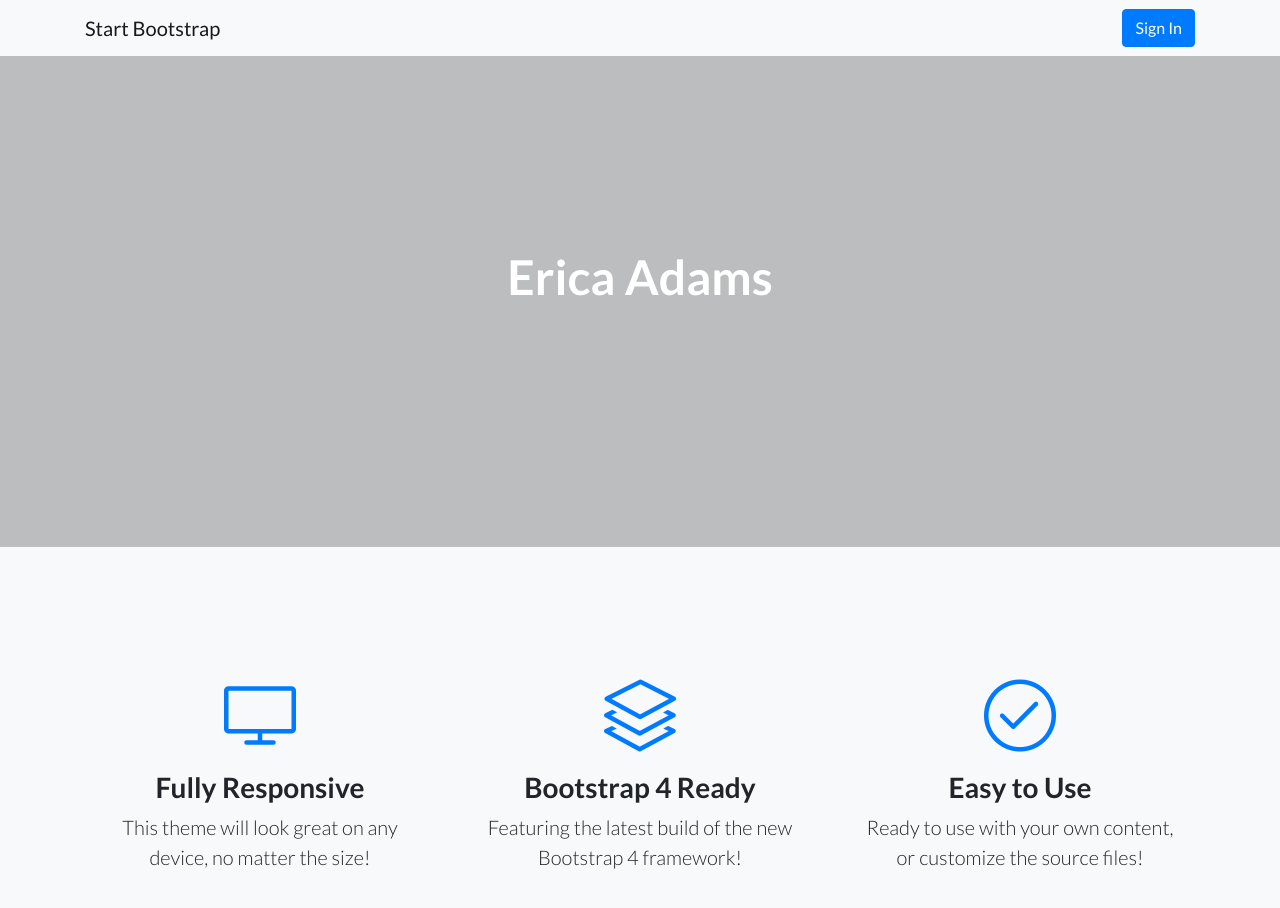
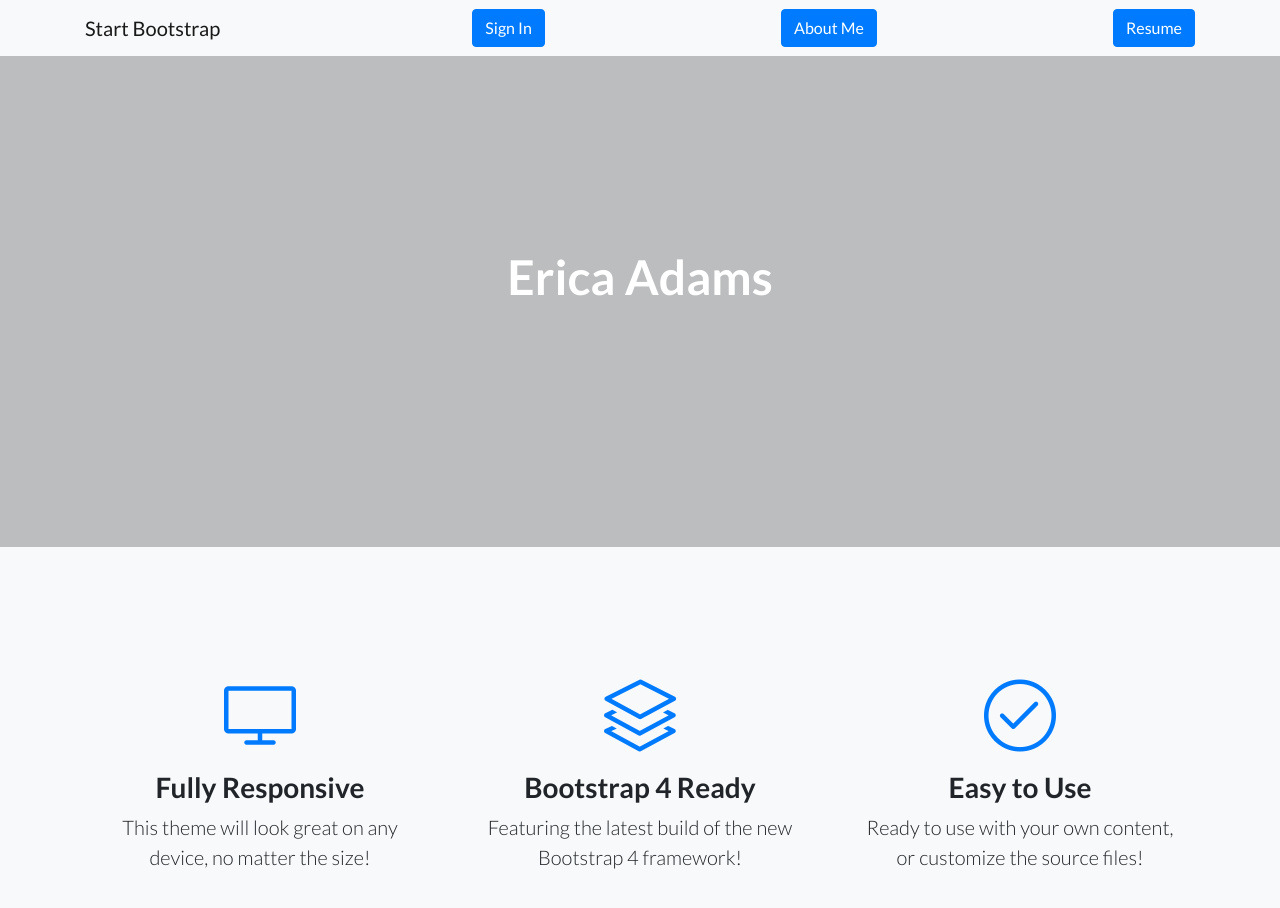
Before and after one commit to eadams2/eadams2.github.io, a website: page index.html in a window 1280 px wide. Shown: the top 908 px of the page. Drawn offline with Linux system fonts and the light colour scheme.

Commit message:
Update index.html

```diff
--- a/index.html
+++ b/index.html
@@ -30,6 +30,8 @@
       <div class="container">
         <a class="navbar-brand" href="#">Start Bootstrap</a>
         <a class="btn btn-primary" href="#">Sign In</a>
+        <a class="btn btn-primary" href="#">About Me</a>
+        <a class="btn btn-primary" href="#">Resume</a>
       </div>
     </nav>
 
```
